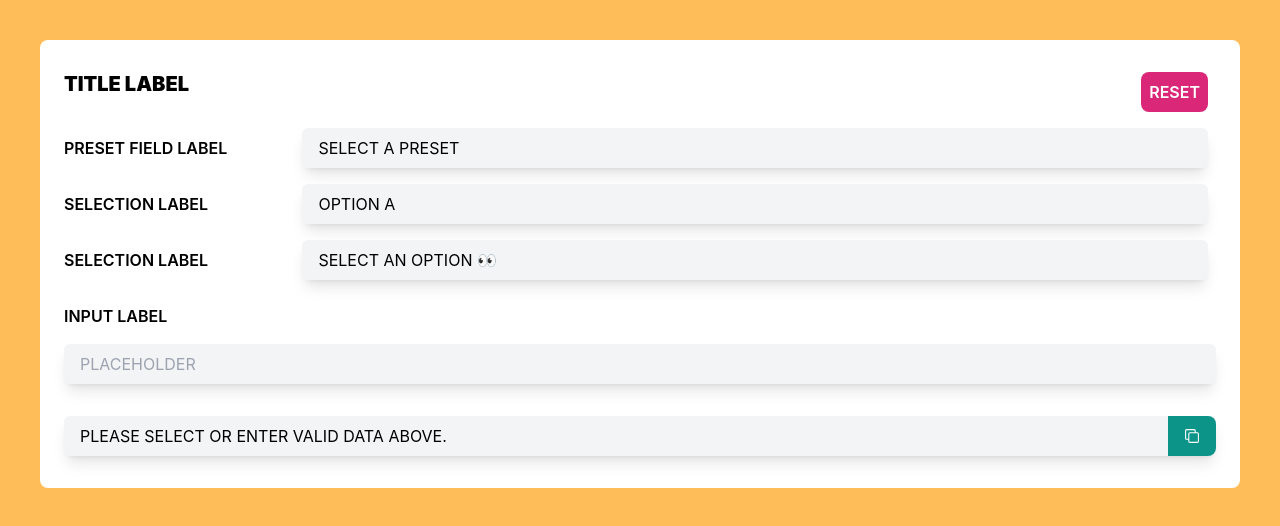
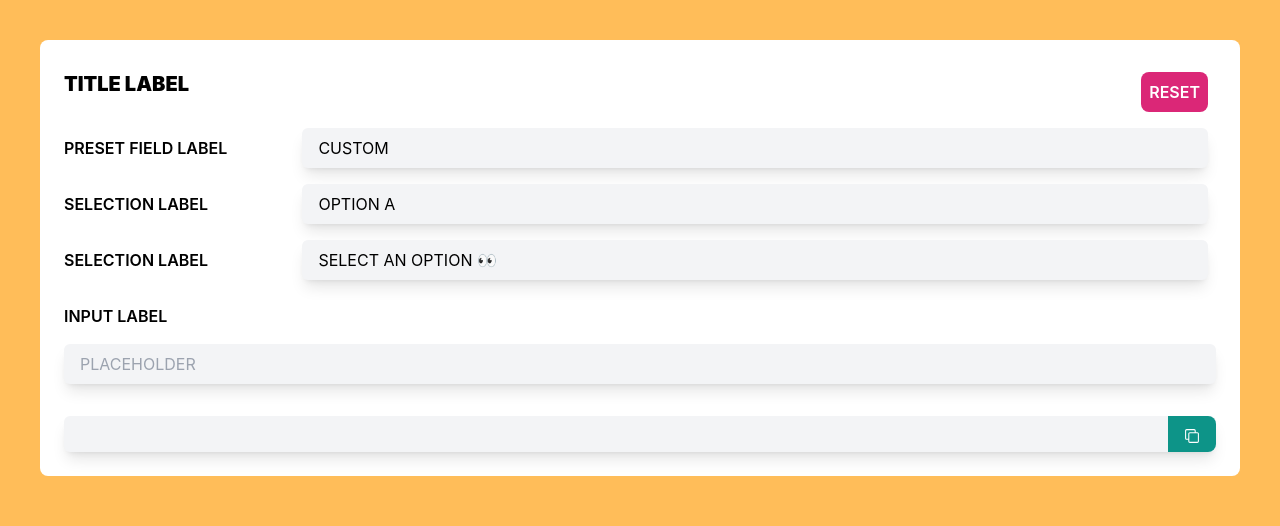
Before and after one commit to SatanshuMishra/iGEM-dna-calculator, a React (Create React App) app in the folder igem-dna-calculator/: page / in a window 1280 px wide. Shown: the top 526 px of the page. Built offline with nearby package versions, Linux system fonts and the light colour scheme; some icons are missing.

Commit message:
Build 2.0 | 🪶 Features Update • Added validation to Input field. • Fixed bug with output not showing properly.
🐛 Bugs
• Copy to clipboard returns undefined.

```diff
--- a/igem-dna-calculator/src/App.js
+++ b/igem-dna-calculator/src/GeneEditor.js
@@ -10,7 +10,7 @@ import SelectorAData from "./data/data-set-A.json";
 import SelectorBData from "./data/data-set-B.json";
 import PresetSelector from "./components/PresetSelector";
 
-function App() {
+function GeneEditor() {
   // CONFIG VARIABLES
   // CONFIGURE THE FOLLOWING VARIABLES TO SETUP THE CALCULATOR LABELS & BEHAVIOR
   let placeHolderText = "SELECT AN OPTION 👀"; // USED TO CHECK IF VALID SECOND OPTION HAS BEEN SELECTED
@@ -32,14 +32,16 @@ function App() {
     SelectorBData[0].value
   );
   const [inputValue, setInputValue] = useState("");
+  const [invalidCharactersPresent, setInvalidCharactersPresent] =
+    useState(false);
 
-  document.addEventListener("input", () => {
-    setInputValue(document.querySelector("#sequence-input").value.trim());
-  });
+  const re = /[^ATGCWSMKRYBDHVN-]/i;
+  const reg = /[^ATGCWSMKRYBDHVN-]/gi;
 
   // FUNCTION VARIABLES //
   // SUCCESS TOAST SETTINGS FUNCTIONS
   // TODO: ADD CONDITION FOR EMPTY COPY TO CLIPBOARD
+
   const notify = () =>
     toast.success("Copied to Clipboard.", {
       position: "top-right",
@@ -53,14 +55,15 @@ function App() {
     });
 
   // UPDATE TEXT AREA VIEWPORT SIZE FUNCTION
-  const updateTextAreaViewport = () => {
+  const onChangeTextAreaHandler = () => {
+    console.log("ENTERED UPDATE TEXT");
     const textArea = document.querySelector("#sequence-input");
-    textArea.addEventListener("input", (e) => {
-      textArea.style.height = "auto";
-      let scrollHeight = e.target.scrollHeight;
-      textArea.style.height =
-        Math.floor(scrollHeight / 24) > 20 ? `480px` : `${scrollHeight}px`;
-    });
+    setInputValue(textArea.value);
+    setInvalidCharactersPresent(re.test(textArea.value));
+    textArea.style.height = "auto";
+    let scrollHeight = textArea.scrollHeight;
+    textArea.style.height =
+      Math.floor(scrollHeight / 24) > 20 ? `480px` : `${scrollHeight}px`;
   };
 
   // PRESET SELECTOR FUNCTION -> USED WITHIN "PRESETSELECT" COMPONENT
@@ -70,19 +73,48 @@ function App() {
     setSelectorMenuBValue(SelectorBData[preset[1]].value);
   };
 
+  // SELECTOR FUNCTIONS
+  const setSelectedA = (value) => {
+    setSelectedPreset("CUSTOM");
+    setSelectorMenuAValue(value);
+  };
+
+  const setSelectedB = (value) => {
+    setSelectedPreset("CUSTOM");
+    setSelectorMenuBValue(value);
+  };
+
   // CHECK IF VALID DATA HAS BEEN SELECTED & ENTERED
   const validateData = () => {
     return (
       selectorMenuAValue &&
       selectorMenuBValue &&
-      selectorMenuBValue !== placeHolderText &&
-      inputValue
+      selectorMenuBValue !== placeHolderText
     );
+  };
+
+  const getFormattedInput = () => {
+    if (inputValue != "") {
+      if (invalidCharactersPresent) {
+        return inputValue.replace(reg, (str) => {
+          return `<span style="background-color: #fa0a6a; color: #FFFFFF; padding: 1px 2px; margin: 0px 2px; border-radius:2px;">${str}</span>`;
+        });
+      } else return inputValue;
+    } else {
+      return `<span style="background-color: #fa0a6a; color: #FFFFFF; padding: 5px; margin: 10px; border-radius:4px;">PLACEHOLDER</span>`;
+    }
   };
 
   // RETURN FORMATTED DATA
   const getFormattedData = () => {
-    return selectorMenuAValue + " " + inputValue + " " + selectorMenuBValue;
+    let formattedString =
+      selectorMenuAValue + getFormattedInput() + selectorMenuBValue;
+    console.log(
+      "BEFORE: " + document.querySelector("#outputDisplay").innerHTML
+    );
+    document.querySelector("#outputDisplay").innerHTML = formattedString;
+    console.log("AFTER: " + document.querySelector("#outputDisplay").innerHTML);
+    // return selectorMenuAValue + getFormattedInput() + selectorMenuBValue;
   };
 
   // COPY TO CLIPBOARD
@@ -97,7 +129,19 @@ function App() {
     setSelectorMenuAValue(SelectorAData[0].value);
     setSelectorMenuBValue(SelectorBData[0].value);
     setInputValue("");
+    setInvalidCharactersPresent(false);
     document.querySelector("#sequence-input").value = "";
+    document.querySelector("#outputDisplay").innerHTML = "";
+  };
+
+  const getInvalidIndecies = () => {
+    // let match;
+    // let str = "";
+    // while ((match = reg.exec(inputValue)) != null) {
+    //   console.log(match);
+    //   str += match.index + ", ";
+    // }
+    // return str.substring(0, str.length - 2);
   };
 
   return (
@@ -141,7 +185,7 @@ function App() {
           <SelectorMenu
             dataset={SelectorAData}
             value={selectorMenuAValue}
-            selectedOption={setSelectorMenuAValue}
+            selectedOption={setSelectedA}
           />
         </div>
         {/* SELECTOR B */}
@@ -150,7 +194,7 @@ function App() {
           <SelectorMenu
             dataset={SelectorBData}
             value={selectorMenuBValue}
-            selectedOption={setSelectorMenuBValue}
+            selectedOption={setSelectedB}
           />
         </div>
         {/* INPUT FIELD */}
@@ -162,17 +206,37 @@ function App() {
             className="my-4 h-auto w-full resize-none pl-4 p-2 text-base rounded-md text-left cursor-text leading-6 shadow-lg text-black bg-gray-100"
             rows={1}
             placeholder={inputPlaceholderLabel}
-            onChange={updateTextAreaViewport}
+            onInput={onChangeTextAreaHandler}
           />
+          {/* {true && <Notification />} */}
+          {invalidCharactersPresent && (
+            <div className="w-full flex justify-between">
+              <p className="text-red-600">
+                Your input has invalid characters present at index
+                {" " + getInvalidIndecies()}
+              </p>
+              <button
+                className=" px-4 py-2 bg-emerald-600 rounded-lg text-white"
+                onClick={() => {
+                  const textArea = document.querySelector("#sequence-input");
+                  textArea.value = inputValue.replaceAll(reg, "");
+                  onChangeTextAreaHandler();
+                }}
+              >
+                Remove Invalid Characters
+              </button>
+            </div>
+          )}
+          {!invalidCharactersPresent && inputValue != "" && (
+            <p className="text-green-600">Your input is valid.</p>
+          )}
         </div>
-        <div className="flex justify-end my-2 mt-4 h-auto pl-2 text-base rounded-md text-left shadow-lg text-black bg-gray-100">
-          <div className="grow p-2">
-            {validateData()
-              ? getFormattedData()
-              : "PLEASE SELECT OR ENTER VALID DATA ABOVE."}
+        <div className="flex flex-row w-full justify-between rounded-md shadow-lg text-black bg-gray-100">
+          <div id="outputDisplay" className="p-2 break-all">
+            {validateData() && getFormattedData()}
           </div>
           <div
-            className="pr-4 pl-4 pt-3 pb-2 bg-teal-600 rounded-tr-lg rounded-br-lg text-center cursor-pointer text-white"
+            className=" flex flex-col justify-center pr-4 pl-4 pt-3 pb-2 bg-teal-600 rounded-tr-lg rounded-br-lg text-center cursor-pointer text-white"
             onClick={() => {
               (validateData() && copyToClipboard()) ||
                 console.log("DEBUG: PLEASE SELECT OR ENTER VALID DATA");
@@ -186,4 +250,4 @@ function App() {
   );
 }
 
-export default App;
+export default GeneEditor;
--- a/igem-dna-calculator/src/data/presets-data-set.json
+++ b/igem-dna-calculator/src/data/presets-data-set.json
@@ -1,7 +1,7 @@
 [
   {
     "id": 0,
-    "value": "SELECT A PRESET",
+    "value": "CUSTOM",
     "preset": [0, 0]
   },
   {
--- a/igem-dna-calculator/src/index.js
+++ b/igem-dna-calculator/src/index.js
@@ -1,11 +1,11 @@
 import React from "react";
 import ReactDOM from "react-dom/client";
 import "./index.css";
-import App from "./App";
+import GeneEditor from "./GeneEditor";
 
 const root = ReactDOM.createRoot(document.getElementById("root"));
 root.render(
   <React.StrictMode>
-    <App />
+    <GeneEditor />
   </React.StrictMode>
 );
```
